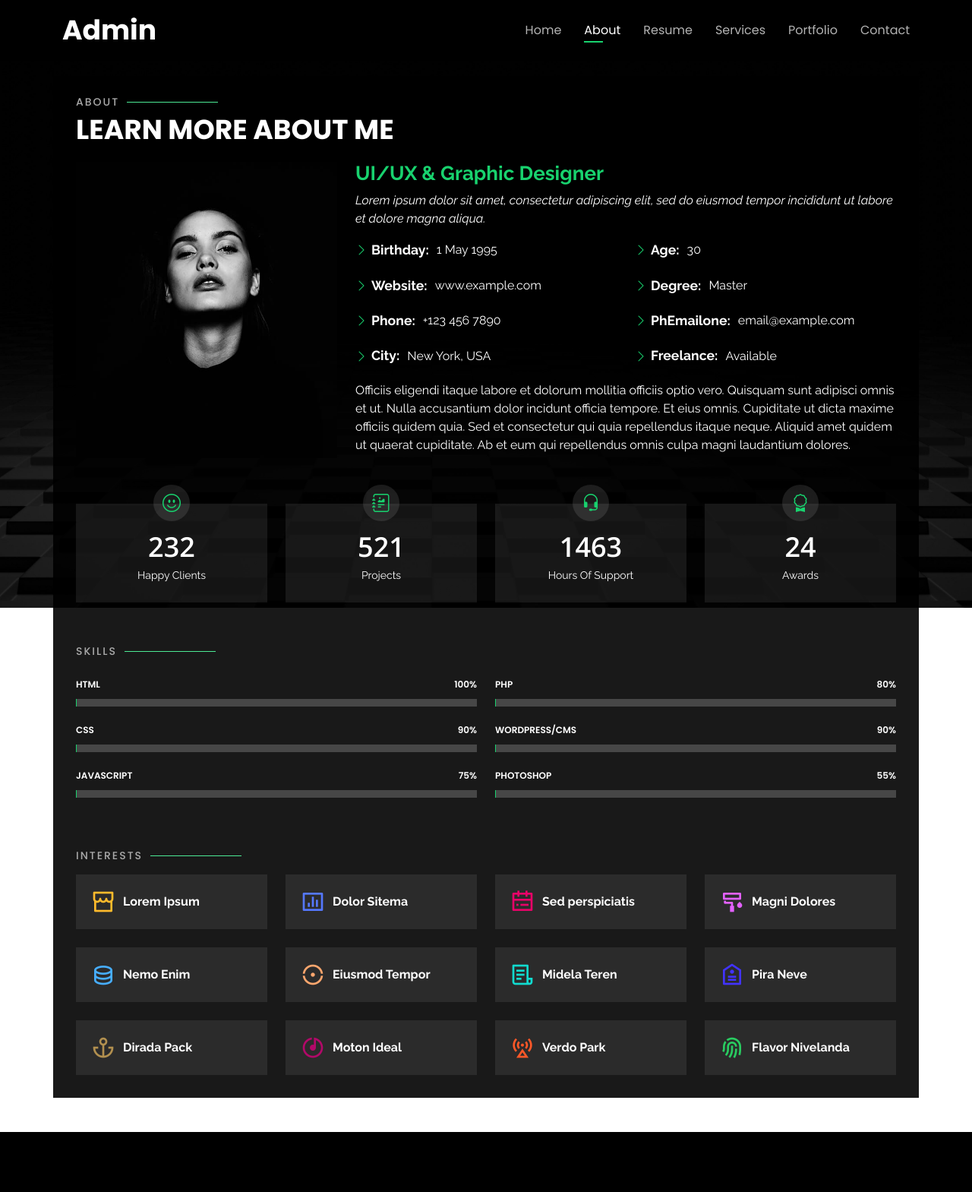
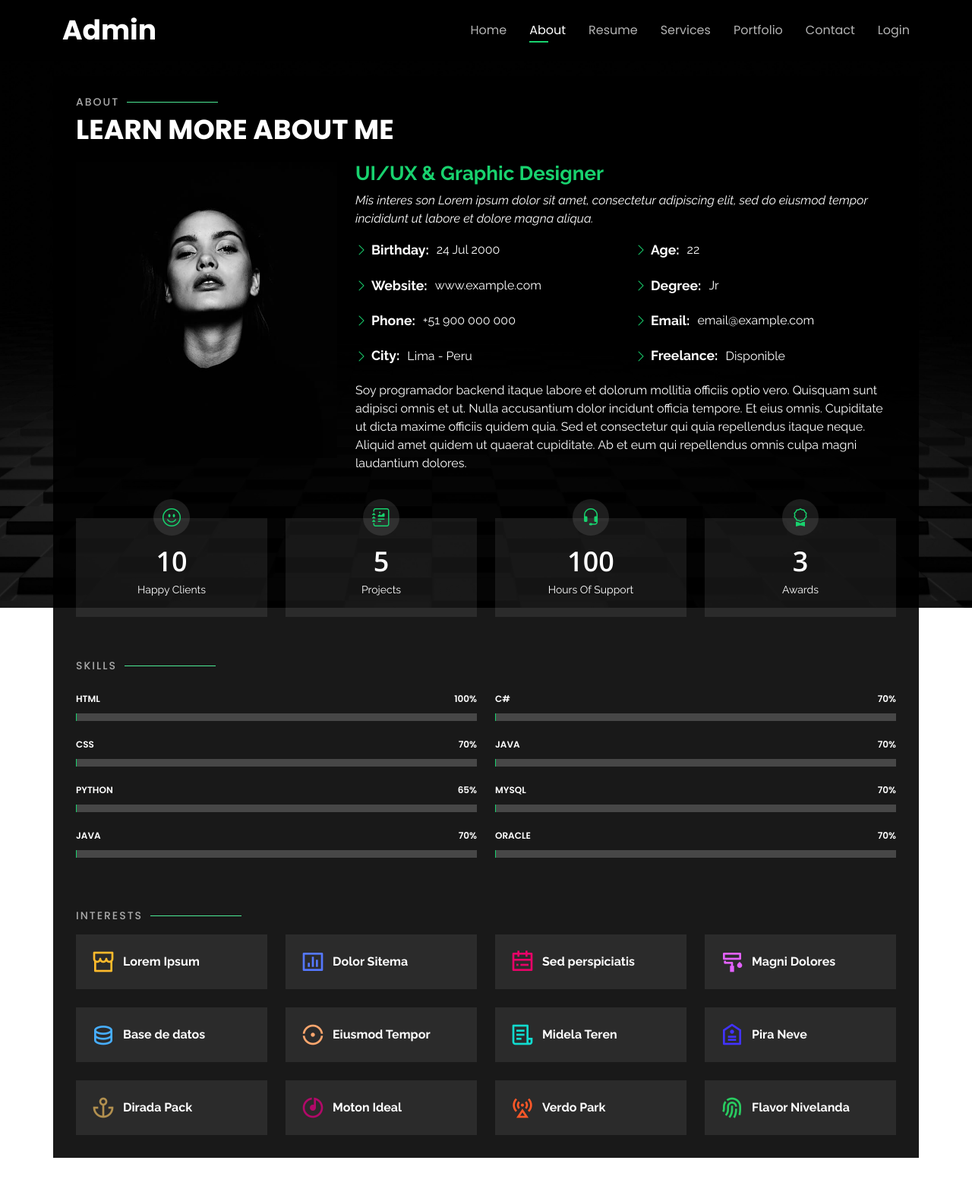
Before and after one commit to starkymc/Portafolio, a Django app: page /profile/ in a window 1280 px wide, after a click on "About". Shown: the whole page at 76% size. Before the commit the page ends 1490 px from the top, so only its background shows below. Run offline with Django 4.2, Linux system fonts and the light colour scheme; some libraries are stand-ins or nearby versions.

Commit message:
modifcations

```diff
--- a/Portafolio/settings.py
+++ b/Portafolio/settings.py
@@ -114,9 +114,9 @@ AUTH_PASSWORD_VALIDATORS = [
 # Internationalization
 # https://docs.djangoproject.com/en/4.1/topics/i18n/
 
-LANGUAGE_CODE = 'en-us'
+LANGUAGE_CODE = 'es-pe'
 
-TIME_ZONE = 'UTC'
+TIME_ZONE = 'America/Lima'
 
 USE_I18N = True
 
--- a/Portafolio/urls.py
+++ b/Portafolio/urls.py
@@ -1,12 +1,12 @@
 from django.contrib import admin
 from django.urls import path
 
-from portafoliopersonal.views import ( PortafolioP,Prueba,LoginView,
-home, signup, signin,signout,profile )
+from portafoliopersonal.views import ( Prueba,LoginView,
+home, signup, signin,signout,profile,formPortafolio )
 
 urlpatterns = [
     path('admin/', admin.site.urls),
-    path('portafolio/', PortafolioP, name='index'),
+    #path('portafolio/', PortafolioP, name='index'),
 
 
     #path('signin/portafolio/',PortafolioP, name='signin'),
@@ -21,5 +21,5 @@ urlpatterns = [
     path('signin/',signin, name='signin'),
     path('signout/',signout, name='signout'),
     path('profile/',profile, name='profile'),
-
+    path('crearportafolio/',formPortafolio.as_view(), name='crear'),
 ]
--- a/portafoliopersonal/templates/index.html
+++ b/portafoliopersonal/templates/index.html
@@ -37,12 +37,7 @@
 
 <body>
 
-  {% if user.is_authenticated %}
-  <div class="logoutsesion" style="margin-left: 7%; margin-top: 10px">
-     <a href="/signout" class="btn btn-danger" >Logout</a>
-  </div>
-{% endif %}
-<div>
+
   <!-- <a href="{% url 'home' %}">Cerrar sesion</a> -->
 
 </div>
@@ -70,6 +65,15 @@
           <li><a class="nav-link" href="#services">Services</a></li>
           <li><a class="nav-link" href="#portfolio">Portfolio</a></li>
           <li><a class="nav-link" href="#contact">Contact</a></li>
+
+
+          {% if user.is_authenticated %}
+            <li><a class="nav-link" href="/signout">Cerrar sesion</a></li>
+          {% else %}
+            <li><a class="nav-link" href="/signin">Login</a></li>
+          {% endif %}
+
+
         </ul>
         <i class="bi bi-list mobile-nav-toggle"></i>
       </nav><!-- .navbar -->
@@ -105,7 +109,7 @@
 
         <!-- Llamando el titulo h3 apellido-->
           {% if user.is_authenticated %}
-            <h3> <a href="">{{ user.first_name|title }} </a></h3>
+            <h3> <a href="">{{ user.profession|title }} </a></h3>
           {% else %}
             <h3>UI/UX &amp; Graphic Designer</h3>
           {% endif %}
@@ -115,29 +119,29 @@
 
 
           <p class="fst-italic">
-            Lorem ipsum dolor sit amet, consectetur adipiscing elit, sed do eiusmod tempor incididunt ut labore et dolore
+            Mis interes son Lorem ipsum dolor sit amet, consectetur adipiscing elit, sed do eiusmod tempor incididunt ut labore et dolore
             magna aliqua.
           </p>
           <div class="row">
             <div class="col-lg-6">
               <ul>
-                <li><i class="bi bi-chevron-right"></i> <strong>Birthday:</strong> <span>1 May 1995</span></li>
+                <li><i class="bi bi-chevron-right"></i> <strong>Birthday:</strong> <span>24 Jul 2000</span></li>
                 <li><i class="bi bi-chevron-right"></i> <strong>Website:</strong> <span>www.example.com</span></li>
-                <li><i class="bi bi-chevron-right"></i> <strong>Phone:</strong> <span>+123 456 7890</span></li>
-                <li><i class="bi bi-chevron-right"></i> <strong>City:</strong> <span>New York, USA</span></li>
+                <li><i class="bi bi-chevron-right"></i> <strong>Phone:</strong> <span>+51 900 000 000</span></li>
+                <li><i class="bi bi-chevron-right"></i> <strong>City:</strong> <span>Lima - Peru</span></li>
               </ul>
             </div>
             <div class="col-lg-6">
               <ul>
-                <li><i class="bi bi-chevron-right"></i> <strong>Age:</strong> <span>30</span></li>
-                <li><i class="bi bi-chevron-right"></i> <strong>Degree:</strong> <span>Master</span></li>
-                <li><i class="bi bi-chevron-right"></i> <strong>PhEmailone:</strong> <span>email@example.com</span></li>
-                <li><i class="bi bi-chevron-right"></i> <strong>Freelance:</strong> <span>Available</span></li>
+                <li><i class="bi bi-chevron-right"></i> <strong>Age:</strong> <span>22</span></li>
+                <li><i class="bi bi-chevron-right"></i> <strong>Degree:</strong> <span>Jr</span></li>
+                <li><i class="bi bi-chevron-right"></i> <strong>Email:</strong> <span>email@example.com</span></li>
+                <li><i class="bi bi-chevron-right"></i> <strong>Freelance:</strong> <span>Disponible</span></li>
               </ul>
             </div>
           </div>
           <p>
-            Officiis eligendi itaque labore et dolorum mollitia officiis optio vero. Quisquam sunt adipisci omnis et ut. Nulla accusantium dolor incidunt officia tempore. Et eius omnis.
+            Soy programador backend itaque labore et dolorum mollitia officiis optio vero. Quisquam sunt adipisci omnis et ut. Nulla accusantium dolor incidunt officia tempore. Et eius omnis.
             Cupiditate ut dicta maxime officiis quidem quia. Sed et consectetur qui quia repellendus itaque neque. Aliquid amet quidem ut quaerat cupiditate. Ab et eum qui repellendus omnis culpa magni laudantium dolores.
           </p>
         </div>
@@ -153,7 +157,7 @@
         <div class="col-lg-3 col-md-6">
           <div class="count-box">
             <i class="bi bi-emoji-smile"></i>
-            <span data-purecounter-start="0" data-purecounter-end="232" data-purecounter-duration="1" class="purecounter"></span>
+            <span data-purecounter-start="0" data-purecounter-end="10" data-purecounter-duration="1" class="purecounter"></span>
             <p>Happy Clients</p>
           </div>
         </div>
@@ -161,7 +165,7 @@
         <div class="col-lg-3 col-md-6 mt-5 mt-md-0">
           <div class="count-box">
             <i class="bi bi-journal-richtext"></i>
-            <span data-purecounter-start="0" data-purecounter-end="521" data-purecounter-duration="1" class="purecounter"></span>
+            <span data-purecounter-start="0" data-purecounter-end="5" data-purecounter-duration="1" class="purecounter"></span>
             <p>Projects</p>
           </div>
         </div>
@@ -169,7 +173,7 @@
         <div class="col-lg-3 col-md-6 mt-5 mt-lg-0">
           <div class="count-box">
             <i class="bi bi-headset"></i>
-            <span data-purecounter-start="0" data-purecounter-end="1463" data-purecounter-duration="1" class="purecounter"></span>
+            <span data-purecounter-start="0" data-purecounter-end="100" data-purecounter-duration="1" class="purecounter"></span>
             <p>Hours Of Support</p>
           </div>
         </div>
@@ -177,7 +181,7 @@
         <div class="col-lg-3 col-md-6 mt-5 mt-lg-0">
           <div class="count-box">
             <i class="bi bi-award"></i>
-            <span data-purecounter-start="0" data-purecounter-end="24" data-purecounter-duration="1" class="purecounter"></span>
+            <span data-purecounter-start="0" data-purecounter-end="3" data-purecounter-duration="1" class="purecounter"></span>
             <p>Awards</p>
           </div>
         </div>
@@ -205,16 +209,23 @@
           </div>
 
           <div class="progress">
-            <span class="skill">CSS <i class="val">90%</i></span>
+            <span class="skill">CSS <i class="val">70%</i></span>
             <div class="progress-bar-wrap">
-              <div class="progress-bar" role="progressbar" aria-valuenow="90" aria-valuemin="0" aria-valuemax="100"></div>
+              <div class="progress-bar" role="progressbar" aria-valuenow="70" aria-valuemin="0" aria-valuemax="100"></div>
             </div>
           </div>
 
           <div class="progress">
-            <span class="skill">JavaScript <i class="val">75%</i></span>
+            <span class="skill">Python <i class="val">65%</i></span>
             <div class="progress-bar-wrap">
-              <div class="progress-bar" role="progressbar" aria-valuenow="75" aria-valuemin="0" aria-valuemax="100"></div>
+              <div class="progress-bar" role="progressbar" aria-valuenow="65" aria-valuemin="0" aria-valuemax="100"></div>
+            </div>
+          </div>
+
+          <div class="progress">
+            <span class="skill">Java <i class="val">70%</i></span>
+            <div class="progress-bar-wrap">
+              <div class="progress-bar" role="progressbar" aria-valuenow="70" aria-valuemin="0" aria-valuemax="100"></div>
             </div>
           </div>
 
@@ -223,23 +234,31 @@
         <div class="col-lg-6">
 
           <div class="progress">
-            <span class="skill">PHP <i class="val">80%</i></span>
+            <span class="skill">C# <i class="val">70%</i></span>
             <div class="progress-bar-wrap">
-              <div class="progress-bar" role="progressbar" aria-valuenow="80" aria-valuemin="0" aria-valuemax="100"></div>
+              <div class="progress-bar" role="progressbar" aria-valuenow="70" aria-valuemin="0" aria-valuemax="100"></div>
             </div>
           </div>
 
           <div class="progress">
-            <span class="skill">WordPress/CMS <i class="val">90%</i></span>
+            <span class="skill">Java <i class="val">70%</i></span>
             <div class="progress-bar-wrap">
-              <div class="progress-bar" role="progressbar" aria-valuenow="90" aria-valuemin="0" aria-valuemax="100"></div>
+              <div class="progress-bar" role="progressbar" aria-valuenow="70" aria-valuemin="0" aria-valuemax="100"></div>
+            </div>
+          </div>
+
+
+          <div class="progress">
+            <span class="skill">MySQL <i class="val">70%</i></span>
+            <div class="progress-bar-wrap">
+              <div class="progress-bar" role="progressbar" aria-valuenow="70" aria-valuemin="0" aria-valuemax="100"></div>
             </div>
           </div>
 
           <div class="progress">
-            <span class="skill">Photoshop <i class="val">55%</i></span>
+            <span class="skill">Oracle <i class="val">70%</i></span>
             <div class="progress-bar-wrap">
-              <div class="progress-bar" role="progressbar" aria-valuenow="55" aria-valuemin="0" aria-valuemax="100"></div>
+              <div class="progress-bar" role="progressbar" aria-valuenow="70" aria-valuemin="0" aria-valuemax="100"></div>
             </div>
           </div>
 
@@ -284,7 +303,7 @@
         <div class="col-lg-3 col-md-4 mt-4">
           <div class="icon-box">
             <i class="ri-database-2-line" style="color: #47aeff;"></i>
-            <h3>Nemo Enim</h3>
+            <h3>Base de datos</h3>
           </div>
         </div>
         <div class="col-lg-3 col-md-4 mt-4">
@@ -386,8 +405,7 @@
             <ul>
               <li>Lead in the design, development, and implementation of the graphic, layout, and production communication materials</li>
               <li>Delegate tasks to the 7 members of the design team and provide counsel on all aspects of the project. </li>
-              <li>Supervise the assessment of all graphic materials in order to ensure quality and accuracy of the design</li>
-              <li>Oversee the efficient use of production project budgets ranging from $2,000 - $25,000</li>
+
             </ul>
             </p>
           </div>
@@ -399,8 +417,7 @@
             <ul>
               <li>Developed numerous marketing programs (logos, brochures,infographics, presentations, and advertisements).</li>
               <li>Managed up to 5 projects or tasks at a given time while under pressure</li>
-              <li>Recommended and consulted with clients on the most appropriate graphic design</li>
-              <li>Created 4+ design presentations and proposals a month for clients and account managers</li>
+
             </ul>
             </p>
           </div>
@@ -491,23 +508,82 @@
             <li data-filter=".filter-web">Web</li>
           </ul>
         </div>
+
       </div>
+
+      <!-- Boton de creacion de nuevo proyecto formulario-->
+      {% if user.is_authenticated %}
+        <ul id="portfolio-flters">
+          <a href="{% url 'crear' %}" target="_blank" style="background: indianred;
+          color: #fff; border-style: hidden; text-align: center;
+          align-items: center;justify-content: center;
+          padding: 7px;border-radius: 5px; margin: 0 3px 10px 3px" >
+            Crear nuevo proyecto
+          </a>
+        </ul>
+      {% else %}
+
+      {% endif %}
+
+
+
 
       <div class="row portfolio-container">
 
         <div class="col-lg-4 col-md-6 portfolio-item filter-app">
           <div class="portfolio-wrap">
-            <img src="../static/assets/img/portfolio/portfolio-1.jpg" class="img-fluid" alt="">
+
+            {% if user.is_authenticated %}
+              <img src="{{ user.foto }} " class="img-fluid" alt="">
+            {% else %}
+              <img src="../static/assets/img/portfolio/portfolio-1.jpg" class="img-fluid" alt="">
+            {% endif %}
+
             <div class="portfolio-info">
-              <h4>App 1</h4>
+
+
+              {% if user.is_authenticated %}
+                <h4> <a href="">{{ user.project_name|title }} </a></h4>
+              {% else %}
+                <h4>Web 1</h4>
+              {% endif %}
+
+
+
+
+
+              {% if user.is_authenticated %}
+
               <p>App</p>
               <div class="portfolio-links">
-                <a href="../static/assets/img/portfolio/portfolio-1.jpg" data-gallery="portfolioGallery" class="portfolio-lightbox" title="App 1"><i class="bx bx-plus"></i></a>
+                <a href="{{ user.foto }}" data-gallery="portfolioGallery" class="portfolio-lightbox"
+                title="Titulo del proyecto: {{ user.project_name|title }}  </br>
+                Descripcion del proyecto:  {{ user.description|title }}    </br>
+                Tags:   {{ user.tags|title }}         </br>
+                Github:  {{ user.github }}      </br>
+                Creador: {{ user.first_name|title }} {{ user.last_name|title }} </br>
+                Profesion: {{ user.profession|title }}">
+                <i class="bx bx-plus"></i></a>
+
+
                 <a href="portfolio-details.html" data-gallery="portfolioDetailsGallery" data-glightbox="type: external" class="portfolio-details-lightbox" title="Portfolio Details"><i class="bx bx-link"></i></a>
               </div>
             </div>
           </div>
         </div>
+              {% else %}
+                <p>App</p>
+                <div class="portfolio-links">
+                <a href="../static/assets/img/portfolio/portfolio-1.jpg" data-gallery="portfolioGallery" class="portfolio-lightbox"
+                title="App 1">
+                <i class="bx bx-plus"></i></a>
+
+                <a href="portfolio-details.html" data-gallery="portfolioDetailsGallery" data-glightbox="type: external" class="portfolio-details-lightbox" title="Portfolio Details"><i class="bx bx-link"></i></a>
+              </div>
+            </div>
+          </div>
+        </div>
+        {% endif %}
 
         <div class="col-lg-4 col-md-6 portfolio-item filter-web">
           <div class="portfolio-wrap">
--- a/portafoliopersonal/views.py
+++ b/portafoliopersonal/views.py
@@ -10,8 +10,8 @@ from django.contrib.auth import logout
 from django.contrib.auth.decorators import login_required
 # Create your views here.
 #from portafoliopersonal import utils
-from portafoliopersonal.models import Login
-from portafoliopersonal.forms import LoginForm
+from portafoliopersonal.models import Login, Portafolio
+from portafoliopersonal.forms import LoginForm, PortafioForm
 
 #Este es la pagina del login principal
 def signup(request):
@@ -70,12 +70,41 @@ def signout(request):
     return redirect('/signin')
 
 #requerido
-@login_required
+"""@login_required
 class PortafolioP(ListView):
     model = Login
     template_name = 'index.html'
 
+    """
+#Creacion de formulario proyecto
 
+class formPortafolio(View):
+    template_get = 'formPortafolio.html'
+    context = {}
+
+
+    def get(self,request):
+        form = PortafioForm()
+        self.context['form'] = form
+        self.context['detail'] = Portafolio.objects.all()
+        #self.context['detail'] = Profesor.objects.filter(pk=id).first()
+
+
+        return render(request,self.template_get,self.context)
+        #formulario = ProfesorForm()
+        #context = {'form': formulario}
+
+        #return render(request, self.template_get, context)
+
+    def post(self, request):
+        form = PortafioForm(request.POST)
+        if form.is_valid():
+            form.save()
+
+        #self.context['form'] = form
+        self.context['detail'] = Portafolio.objects.all()
+        #self.context['detail'] = Profesor.objects.filter().first()
+        return render(request, 'index.html', self.context)
 
 
 
```
Also changed, not shown: portafoliopersonal/forms.py (+7 -0 lines), portafoliopersonal/models.py (+17 -0 lines), portafoliopersonal/templates/formPortafolio.html (added, +152 -0 lines), portafoliopersonal/migrations/0002_portafolio.py (added), portafoliopersonal/static/assets/css/style.css (line endings or trailing spaces), 1 other file.
